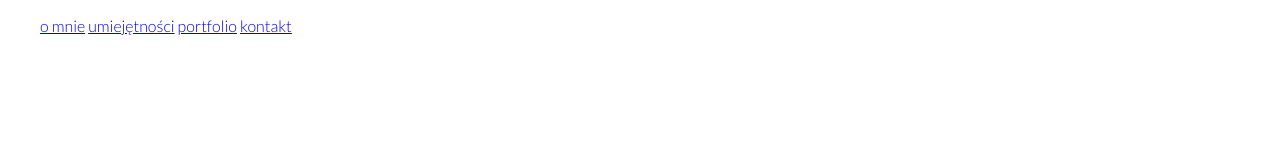
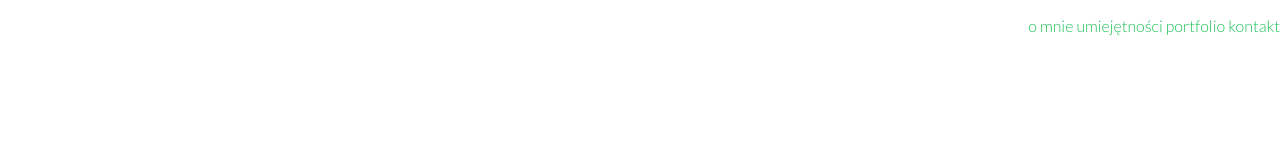
Before and after one commit to wiemka/moje_portfolio, a plain HTML site: page index.html in a window 1280 px wide. Drawn offline with Linux system fonts and the light colour scheme.

Commit message:
koniec punktu 4

```diff
--- a/css/style.css
+++ b/css/style.css
@@ -1,25 +1,42 @@
-*{
+* {
     box-sizing: border-box;
 }
 
-body{
+body {
     margin: 0;
     font-family: 'Lato', sans-serif;
     color: #291f1a;
     font-weight: 300;
-    }
+}
+
 
 /*
 font-family: 'Roboto', sans-serif;
 */
 
-#main_nav{
+#main_nav {
     position: fixed;
+    width: 100%;
     background-color: #fff;
 }
-#main_nav > ul >  li {
+
+#main_nav > ul{
+    float: right;
+}
+
+#main_nav>ul>li {
     display: inline-block;
     list-style: none;
+}
+
+#main_nav>ul>li>a {
+    color: #1ac056;
+    font-weight: 300;
+    text-decoration: none;
+}
+
+#main_nav>ul>li>a:hover{
+    color: #291f1a;
 }
 
 /*
```
